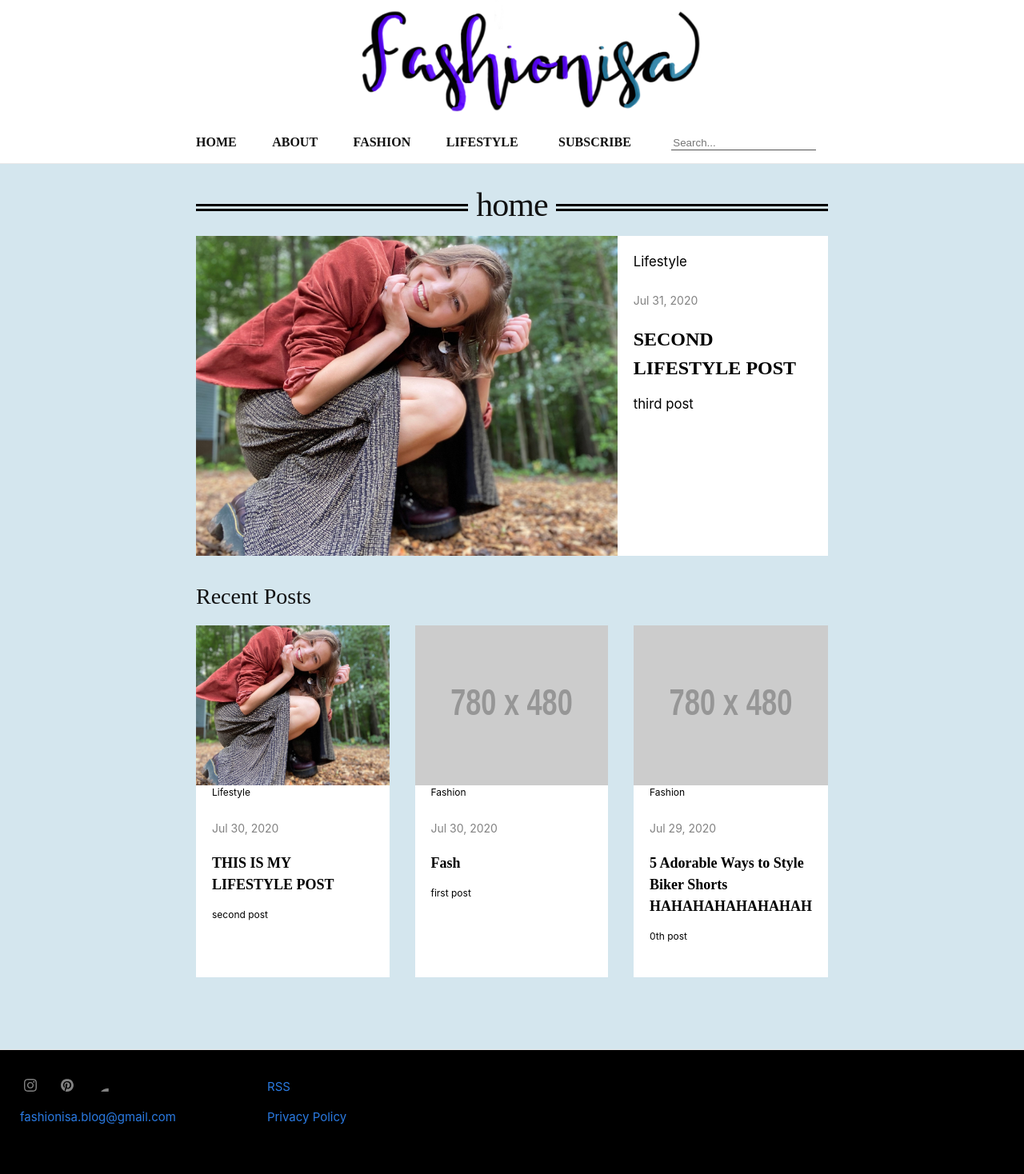
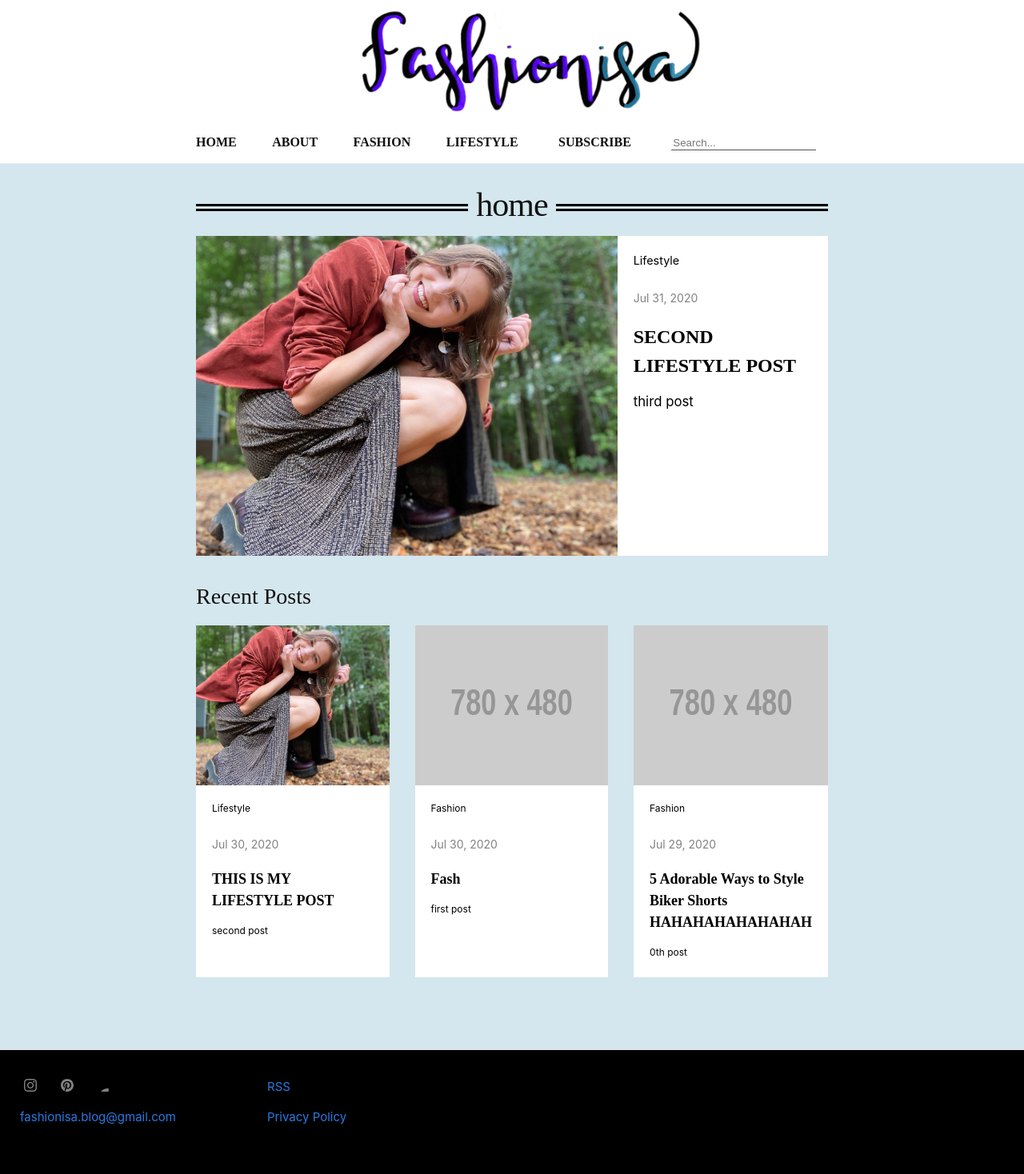
Before and after one commit to iwalte01/fashionisa-blog, a Jekyll site: the page built from index.md, in a window 1280 px wide. Shown: the whole page at 80% size. Built offline with Jekyll 4.4.1, drawn with Linux system fonts in a browser that asks for light colours.

Commit message:
fixed text for recent posts section

```diff
--- a/_sass/minima/_layout.scss
+++ b/_sass/minima/_layout.scss
@@ -612,7 +612,7 @@ symbol path {
     .txt-box {
       margin: 20px;
       .cat {
-      font-size: 0.7em;
+      font-size: 0.6em;
       }
     }
   }
@@ -653,7 +653,7 @@ symbol path {
 
     .txt-box {
       margin: 20px;
-      padding-top: 10px;
+      padding-top: 30px;
       .cat {
         font-size: 0.5em;
       }
@@ -671,6 +671,7 @@ symbol path {
       width: fill;
       height: 250px;
       padding-top: 30px;
+      padding-bottom: 10px;
       text-overflow: wrap;
       .txt-box {
         margin: 20px;
@@ -700,7 +701,12 @@ symbol path {
       //responsive width
       width: fill;
       height: 200px;
-      //change title font
+      //fit the text into the box
+      padding-top: 20px;
+      padding-bottom: 60px;
+      .txt-box{
+        margin: 20px;
+      }
     }
 
     .latest-post .post-link .thmb {
```
